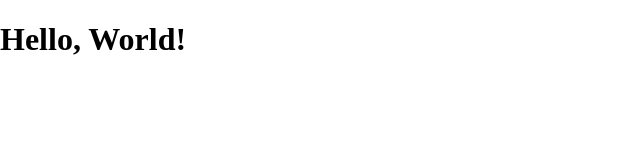
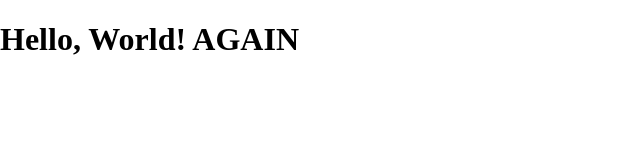
Before and after one commit to ScottHills/template-test, a plain HTML site: page index.html in a window 1280 px wide. Shown: the whole page, without its empty margins (0-640 px from the left). Drawn offline with Linux system fonts and the light colour scheme.

Commit message:
hello world again message

```diff
--- a/index.html
+++ b/index.html
@@ -9,7 +9,7 @@
   <link rel="stylesheet" href="style.css">
 </head>
 <body>
-  <h1>Hello, World!</h1>
+  <h1>Hello, World! AGAIN</h1>
   <!-- Script -->
   <script src="script.js"></script>
 </body>
```
